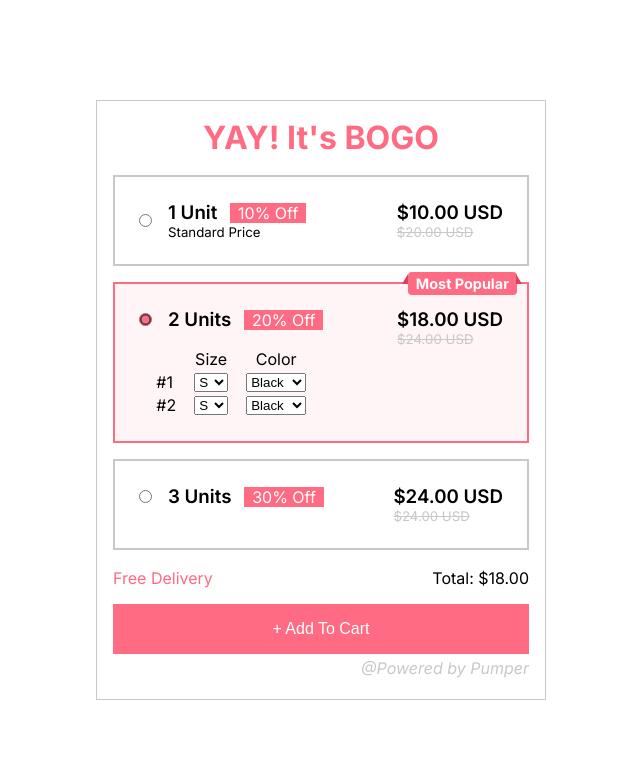
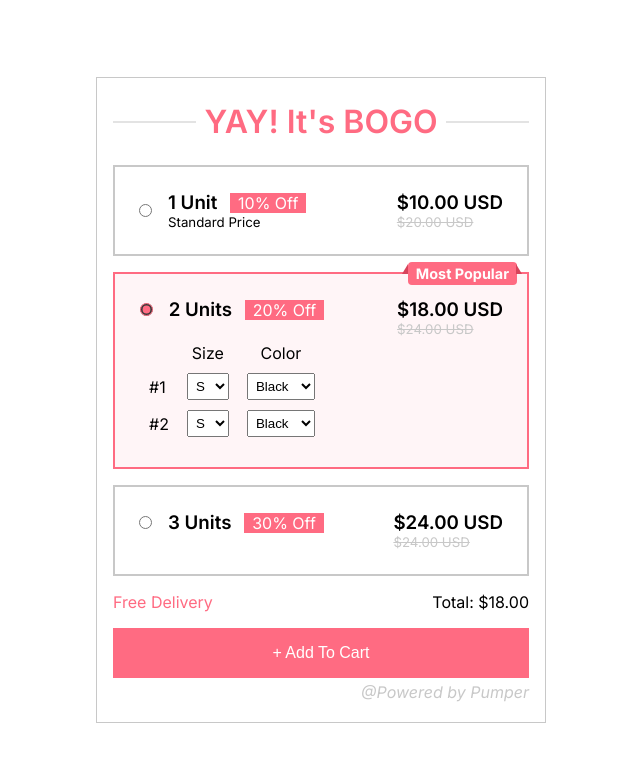
Before and after one commit to siddharth20190428/BOGO, a plain HTML site: page index.html in a window 1280 px wide. Shown: the whole page, without its empty margins (319-959 px from the left). Drawn offline with Linux system fonts and the light colour scheme.

Commit message:
padding fixes

```diff
--- a/index.html
+++ b/index.html
@@ -8,7 +8,10 @@
   </head>
   <body>
     <div id="bliss">
-      <h1>YAY! It's BOGO</h1>
+      <div id="hero-cont">
+        <span id="hero-text">YAY! It's BOGO</span>
+        <span id="line"></span>
+      </div>
       <div id="units-container">
         <label class="units">
           <div class="left">
--- a/style.css
+++ b/style.css
@@ -23,18 +23,37 @@ body {
 
 #bliss {
   width: 450px;
-  height: 600px;
+  min-height: 600px;
   border: 1px solid var(--accent-color);
   padding: 1rem;
   display: flex;
   flex-direction: column;
   justify-content: space-around;
+}
 
-  h1 {
-    text-align: center;
-    margin-bottom: 1rem;
-    color: var(--primary-color);
-  }
+#hero-cont {
+  position: relative;
+  display: flex;
+  justify-content: center;
+  margin-bottom: 1rem;
+}
+#hero-text {
+  text-align: center;
+  color: var(--primary-color);
+  font-size: 2rem;
+  font-weight: 600;
+  padding: 0.5rem;
+  background-color: var(--secondary-color);
+}
+#line {
+  height: 1px;
+  background-color: var(--accent-color);
+  width: 100%;
+  position: absolute;
+  top: 50%;
+  left: 0;
+  z-index: -1;
+  transform: translateY(-50%);
 }
 #units-container {
   display: flex;
@@ -117,10 +136,14 @@ table {
 
 th {
   font-weight: 400;
-  padding: 0 0.5rem;
+  padding: 0.25rem 0.5rem;
 }
 td {
-  padding: 0 0.5rem;
+  padding: 0.25rem 0.5rem;
+}
+
+select {
+  padding: 0.25rem;
 }
 #popular {
   position: relative;
```
